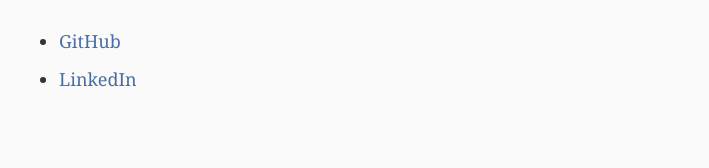
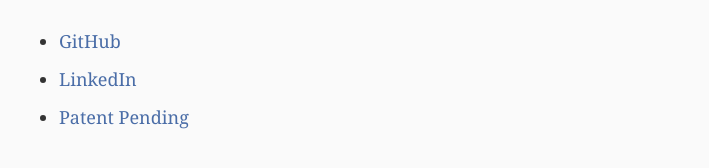
Before and after one commit to AFFogarty/affogarty.github.io, a Jekyll site: the page built from index.html, in a window 1280 px wide. Shown: the part 274-442 px from the top of the page, without its empty margins (285-994 px from the left). Built offline with Jekyll 4.4.1, drawn with Linux system fonts in a browser that asks for light colours.

Commit message:
Add patent pending link to index.html
Co-authored-by: AFFogarty <2154530+AFFogarty@users.noreply.github.com>

```diff
--- a/index.html
+++ b/index.html
@@ -10,5 +10,6 @@ title: Andrew Fogarty - Software Engineer
     <ul>
         <li><a href="https://github.com/AFFogarty">GitHub</a></li>
         <li><a href="https://ca.linkedin.com/in/andrewfogarty">LinkedIn</a></li>
+        <li><a href="https://patents.google.com/patent/US20240231927A1">Patent Pending</a></li>
     </ul>
 </div>
```
